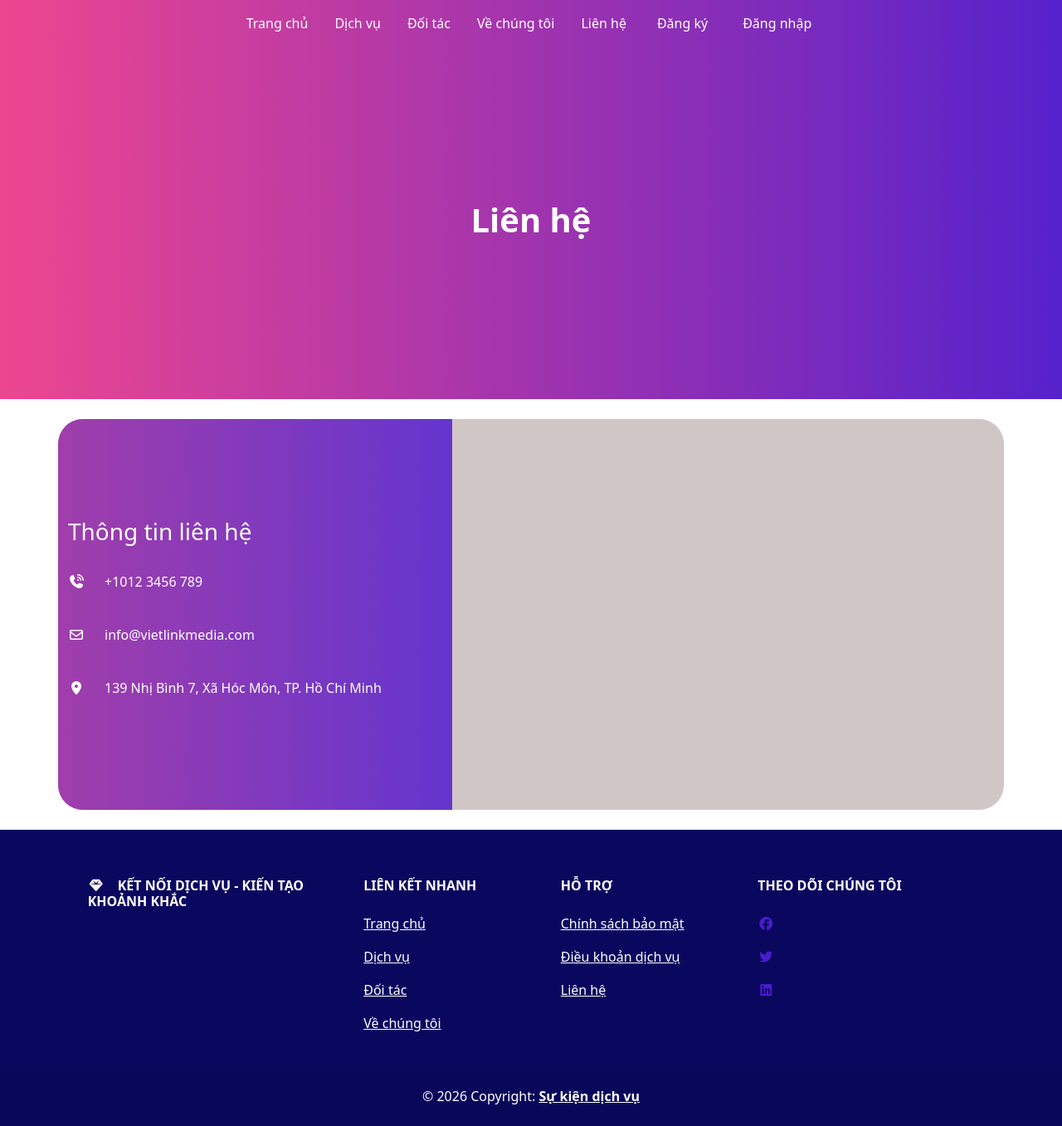
After one commit to mphuc454/EventDecorWeb, a Flask app: page /contact in a window 1280 px wide. The commit adds this page. Shown: the whole page at 83% size. Run offline with Flask 3, Linux system fonts and the light colour scheme.

Commit message:
thay doi ten file

```diff
--- a/app.py
+++ b/app.py
@@ -8,7 +8,12 @@
     return render_template("index.html")
 
 @app.route('/about')
-def about_me():
-    return render_template("aboutme.html")
+def about_us():
+    return render_template("aboutus.html")
+
+@app.route('/contact')
+def contact_us():
+    return render_template("contact.html")
+
 if __name__ == "__main__":
     app.run(debug=True)
--- /dev/null
+++ b/static/css/contact.css
@@ -0,0 +1,14 @@
+.form-contact {
+  max-width: 1203px;
+  min-height: 471px;
+  background-color: #d1c6c6;
+  border-radius: 30px;
+  overflow: hidden;
+}
+.form-contact .info-contact {
+  background: linear-gradient(to right, #a03eab, #6435ce);
+}
+.contact-item {
+  display: flex;
+  align-items: center;
+}
--- a/templates/base.html
+++ b/templates/base.html
@@ -27,6 +27,10 @@
     <link
       rel="stylesheet"
       href="{{url_for('static', filename='css/about.css')}}"
+    />
+    <link
+      rel="stylesheet"
+      href="{{url_for('static', filename='css/contact.css')}}"
     />
   </head>
   <body>
--- /dev/null
+++ b/templates/contact.html
@@ -0,0 +1,29 @@
+{% extends "base.html" %} {% block title %} Liên hệ{% endblock title %} {% block
+header %}
+<div
+  class="container header-page d-flex justify-content-center align-items-center"
+>
+  <h1 class="fw-bold text-white">Liên hệ</h1>
+</div>
+{% endblock header %} {% block content %}
+<div class="container mb-4 mt-4 d-flex flex-column justify-content-center">
+  <div class="row form-contact">
+    <div
+      class="col-5 info-contact text-white d-flex flex-column justify-content-center gap-4"
+    >
+      <h3>Thông tin liên hệ</h3>
+      <p class="contact-item gap-4">
+        <i class="fa-solid fa-phone-volume"></i>+1012 3456 789
+      </p>
+      <p class="contact-item gap-4">
+        <i class="fa-regular fa-envelope"></i>info@vietlinkmedia.com
+      </p>
+      <p class="contact-item gap-4">
+        <i class="fa-solid fa-location-dot"></i>139 Nhị Bình 7, Xã Hóc Môn, TP.
+        Hồ Chí Minh
+      </p>
+    </div>
+    <div class="col-7"></div>
+  </div>
+</div>
+{% endblock content %}
--- a/templates/navbar.html
+++ b/templates/navbar.html
@@ -12,10 +12,10 @@
           <a class="nav-link text-white" href="#">Đối tác</a>
         </li>
         <li class="nav-item">
-          <a class="nav-link text-white" href="{{ url_for ("about_me") }}">Về chúng tôi</a>
+          <a class="nav-link text-white" href="{{ url_for ("about_us") }}">Về chúng tôi</a>
         </li>
         <li class="nav-item">
-          <a class="nav-link text-white" href="#">Liên hệ</a>
+          <a class="nav-link text-white" href="{{ url_for ("contact_us") }}">Liên hệ</a>
         </li>
         <li class="nav-item">
           <a class="btn btn-pill text-white" href="#">Đăng ký</a>
```
Also changed, not shown: templates/aboutus.html (renamed from templates/aboutme.html).
